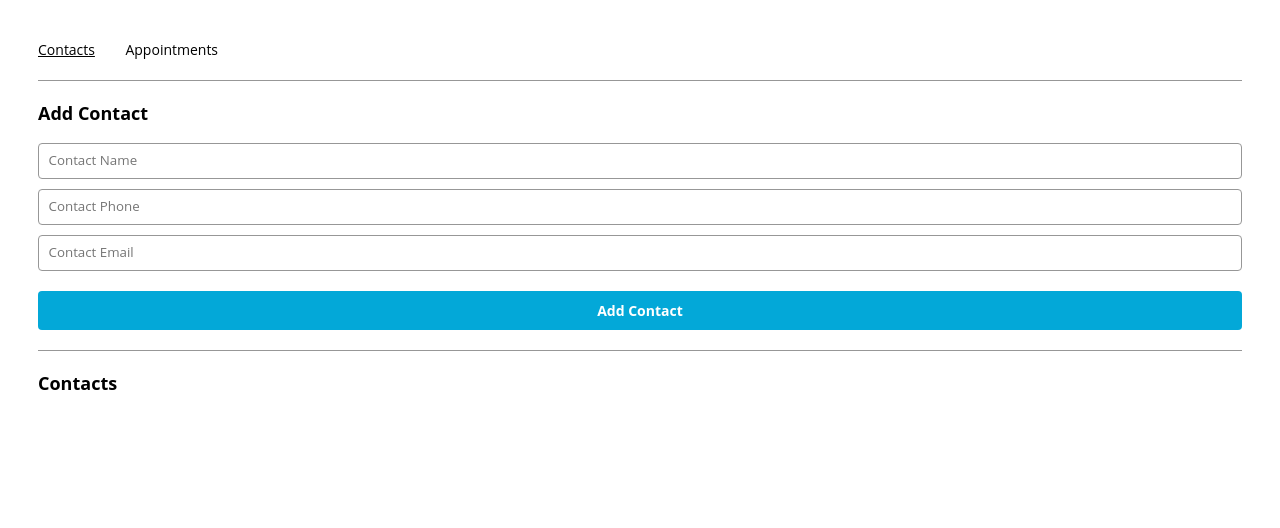
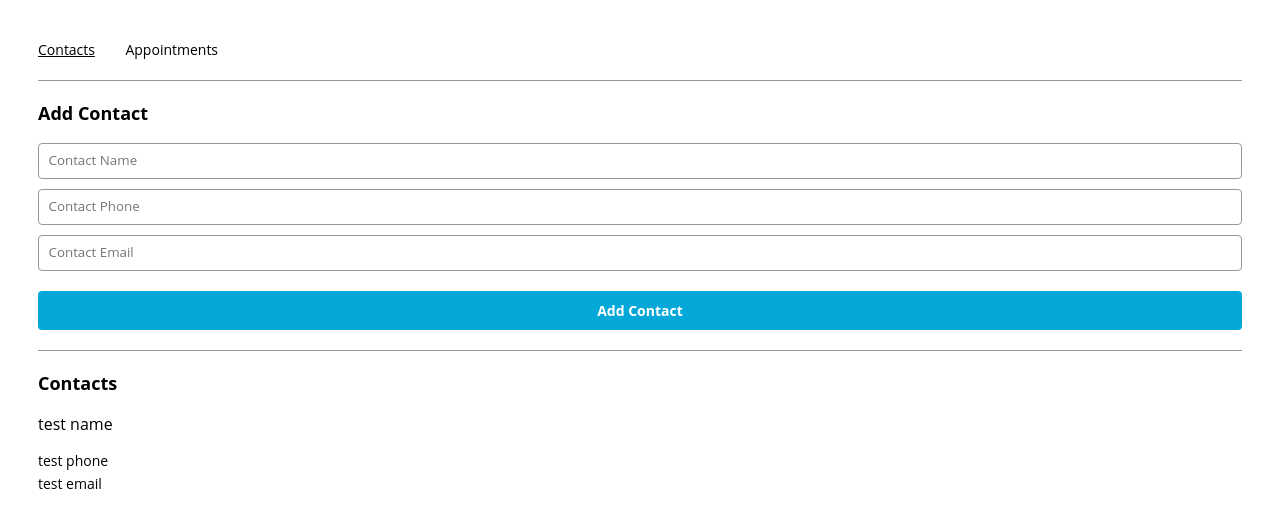
Before and after one commit to Joshua-Bernard/appointment-planner, a React (Create React App) app: page /contacts in a window 1280 px wide. Shown: the top 528 px of the page. Built offline with nearby package versions, Linux system fonts and the light colour scheme.

Commit message:
Refactor Tile component to accept props for name and description

```diff
--- a/src/components/tile/Tile.js
+++ b/src/components/tile/Tile.js
@@ -1,9 +1,14 @@
 import React from "react";
 
-export const Tile = () => {
+export const Tile = (props) => {
   return (
     <div className="tile-container">
-
+      <p className="tile-title">{props.name}</p>
+      {props.description && Object.values(props.description).map((value, index) => (
+        <p key={index} className="tile">
+          {value}
+        </p>
+      ))}
     </div>
   );
 };
```
